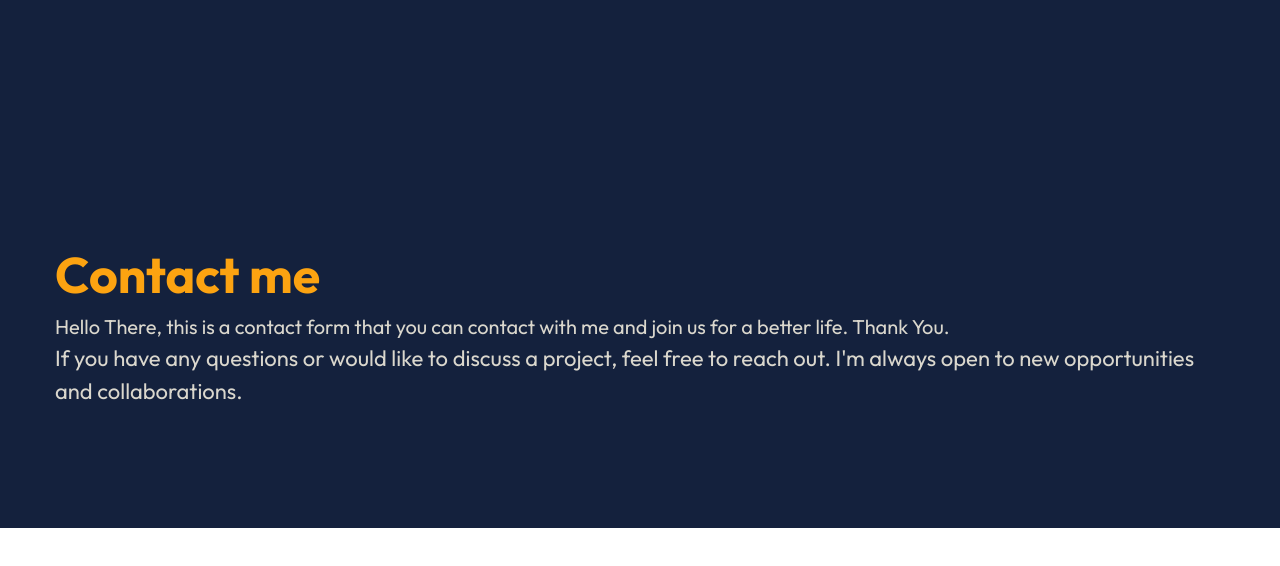
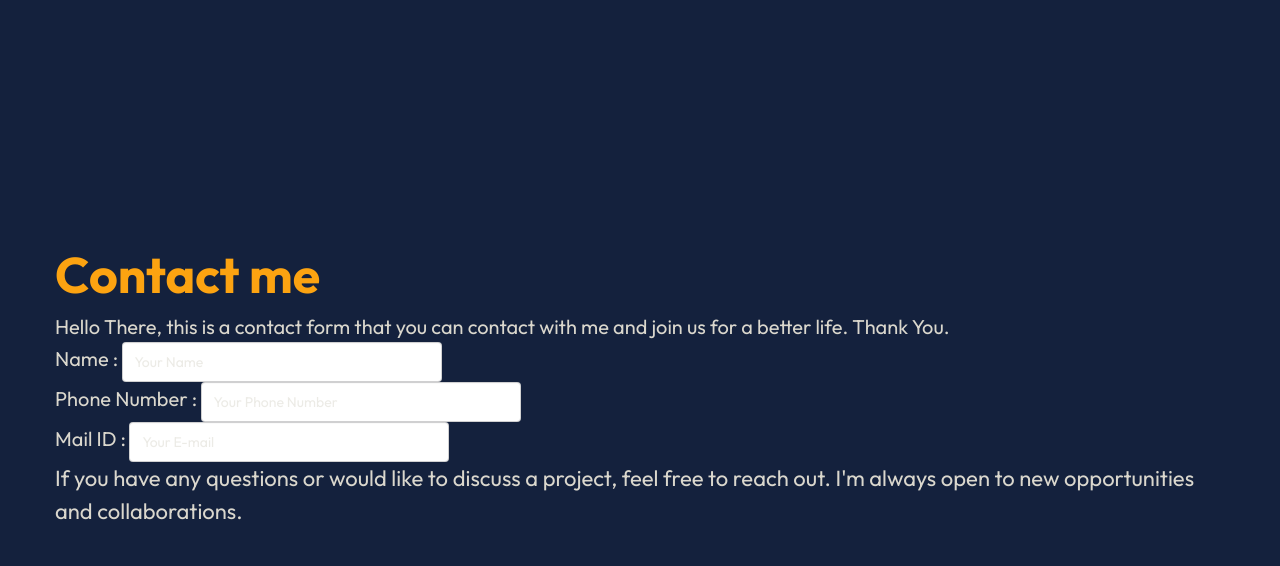
Before and after one commit to miftahstack/Personal_Portfolio, a website: page index.html in a window 1280 px wide. Shown: the part 2805-3371 px from the top of the page. Before the commit the page ends 3333 px from the top, so only its background shows below. Drawn offline with nearby package versions, Linux system fonts and the light colour scheme.

Commit message:
Added div

```diff
--- a/index.html
+++ b/index.html
@@ -321,8 +321,22 @@
             <p class="text-[20px] text-secondaryy">Hello There, this is a contact form that you can contact with me and
                 join us for a better life. Thank You.</p>
 
+            <form action="">
+                <div class="">
+                    <label for="" class="text-[20px]">Name :</label>
+                    <input type="text" placeholder="Your Name" class="input input-bordered py-2" />
+                </div>
+                <div class="">
+                    <label for="" class="text-[20px]">Phone Number :</label>
+                    <input type="text" placeholder="Your Phone Number" class="input input-bordered py-2" />
+                </div>
+                <div class="">
+                    <label for="" class="text-[20px]">Mail ID :</label>
+                    <input type="text" placeholder="Your E-mail" class="input input-bordered py-2" />
+                </div>
 
 
+            </form>
             <div class="">
                 <p class="text-[22px]">If you have any questions or would like to discuss a project, feel free to reach
                     out.
```
Also changed, not shown: src/output.css.
